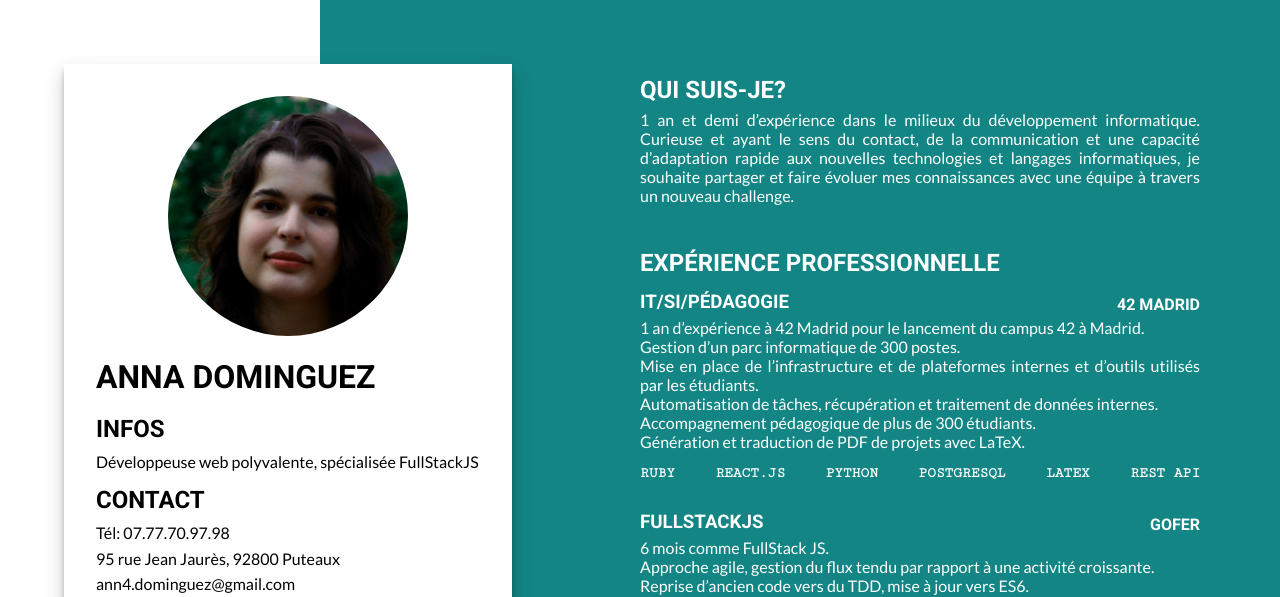
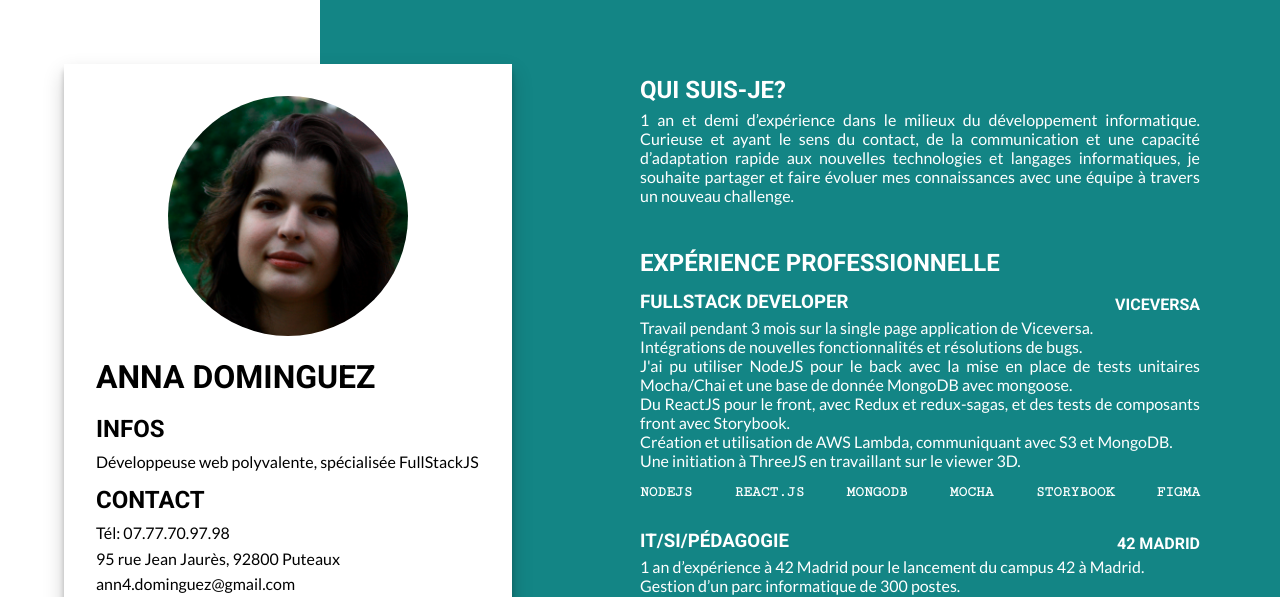
Before and after one commit to Vesta-nna/CV, a website: page index.html in a window 1280 px wide. Shown: the top 597 px of the page. Drawn offline with Linux system fonts and the light colour scheme.

Commit message:
update new experience

```diff
--- a/index.html
+++ b/index.html
@@ -45,6 +45,26 @@
     </section>
     <section class="two">
       <h2>Expérience professionnelle</h2>
+      <article>
+        <a class="title" href="https://viceversa.xyz/" target="_blank" rel="noopener noreferrer">
+          <h3>FullStack Developer</h3>
+          <h4>Viceversa</h4>
+        </a>
+        <p>Travail pendant 3 mois sur la single page application de Viceversa.<br>
+          Intégrations de nouvelles fonctionnalités et résolutions de bugs.<br>
+          J'ai pu utiliser NodeJS pour le back avec la mise en place de tests unitaires Mocha/Chai et une base de donnée MongoDB avec mongoose.<br>
+          Du ReactJS pour le front, avec Redux et redux-sagas, et des tests de composants front avec Storybook.<br>
+          Création et utilisation de AWS Lambda, communiquant avec S3 et MongoDB.<br>
+          Une initiation à ThreeJS en travaillant sur le viewer 3D.</p>
+        <div class="stack">
+          <h6>NodeJS</h6>
+          <h6>React.js</h6>
+          <h6>MongoDB</h6>
+          <h6>Mocha</h6>
+          <h6>Storybook</h6>
+          <h6>Figma</h6>
+        </div>
+      </article>
       <article>
         <a class="title" href="https://www.42madrid.com/" target="_blank" rel="noopener noreferrer">
           <h3>IT/SI/Pédagogie</h3>
@@ -139,7 +159,7 @@
       </article>
       <article>
         <h2>Bénévolat</h2>
-        <p>Création de l’association Chapitre FR & Co dans le but de donner un cadre à des développeurs,
+        <p>Chapter Leader du ChapitreFR, dans le cade de Codecademy. Dans le but de donner un cadre à des développeurs,
           juniors ou experimentés, de travailler sur des projets en groupe.</p>
       </article>
     </section>
```
